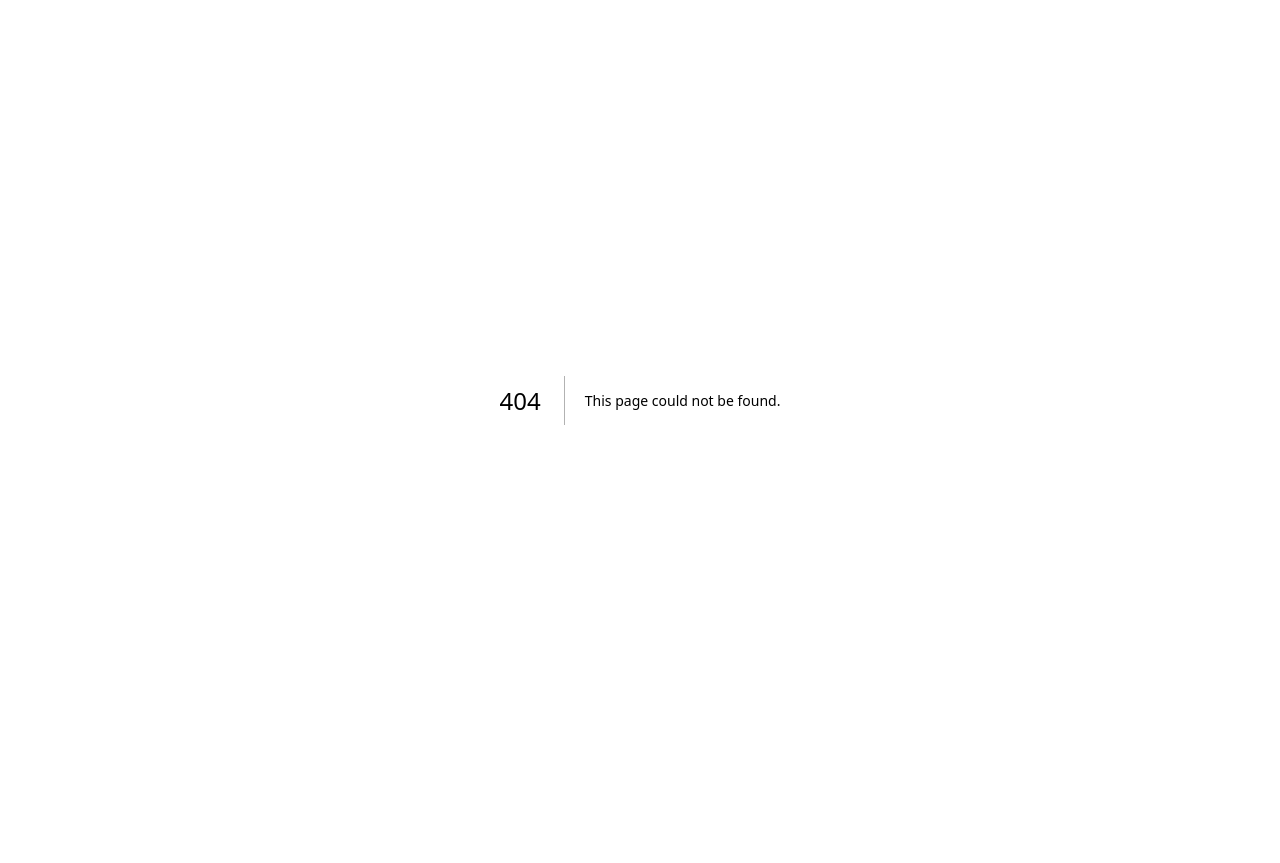
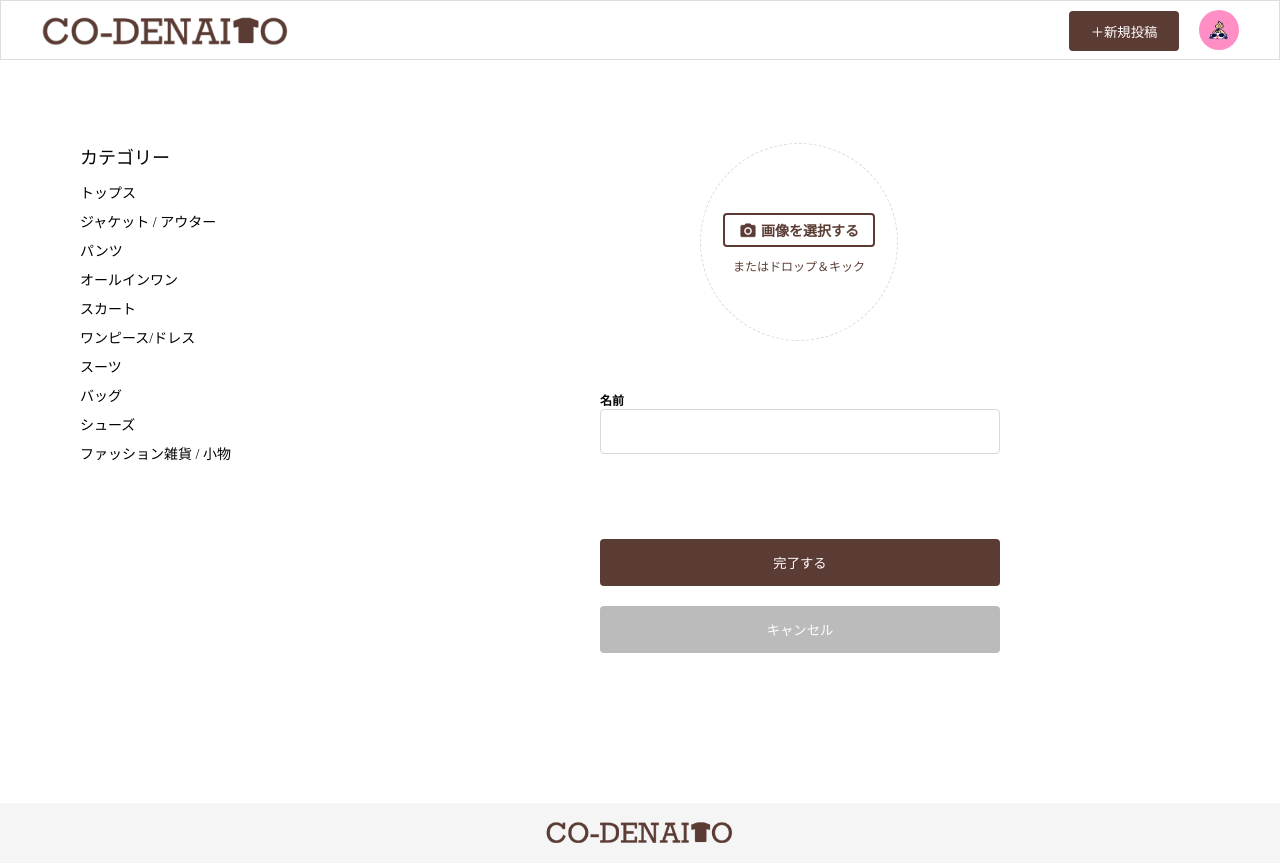
Before and after one commit to jinya-tojo/CO-DENAITO, a Next.js app: page /edit-user in a window 1280 px wide. Before the commit this address had no page. Before the commit the page ends 800 px from the top, so only its background shows below. Built offline with nearby package versions, Linux system fonts and the light colour scheme.

Commit message:
ユーザー情報の編集ページの実装と、スタイル調整

```diff
--- a/src/components/Button/Index.tsx
+++ b/src/components/Button/Index.tsx
@@ -1,25 +1,19 @@
-import { getBackgroundColorStyle, getColorStyle, styles } from './styles'
+import { getBackgroundColorStyle, styles } from './styles'
 
 type ButtonProps = {
   backgroundColor: string
-  color: string
   text: string
   onClick: () => void
 }
 
 export const Button: React.FC<ButtonProps> = ({
   backgroundColor,
-  color,
   text,
   onClick,
 }) => {
   return (
     <button
-      css={[
-        styles.container,
-        getBackgroundColorStyle(backgroundColor),
-        getColorStyle(color),
-      ]}
+      css={[styles.container, getBackgroundColorStyle(backgroundColor)]}
       onClick={onClick}
     >
       {text}
--- a/src/components/Button/styles.ts
+++ b/src/components/Button/styles.ts
@@ -6,23 +6,20 @@ export const getBackgroundColorStyle = (color: string) => {
     case 'white':
       return css`
         background-color: #fff;
+        color: #5b3c34;
+        border: 1px solid #5b3c34;
       `
     case 'blown':
       return css`
         background-color: #5b3c34;
+        color: #fff;
+        border: none;
       `
-  }
-}
-
-export const getColorStyle = (color: string) => {
-  switch (color) {
-    case 'white':
+    case 'gray':
       return css`
+        background-color: #bbbbbb;
         color: #fff;
-      `
-    case 'blown':
-      return css`
-        color: #5b3c34;
+        border: none;
       `
   }
 }
@@ -30,7 +27,6 @@ export const getColorStyle = (color: string) => {
 export const styles = makeStyles({
   container: () => css`
     width: 400px;
-    border: 1px solid #5b3c34;
     border-radius: 4px;
     padding: 14px;
     text-align: center;
--- a/src/components/PostImage/index.tsx
+++ b/src/components/PostImage/index.tsx
@@ -3,28 +3,30 @@ import React from 'react'
 import imageSrc from '../photos/camera.png'
 import {
   boxStyles,
+  getLabelStyle,
   getShapeStyle,
+  getTagStyle,
   imageStyles,
   inputStyles,
-  labelStyles,
   optionStyles,
-  tagStyles,
   textStyles,
   titlesStyles,
 } from './styles'
 
 type Props = {
   shape: string
+  tag: string
+  label: string
 }
 
 export const PostImage: React.FC<Props> = (props) => {
-  const { shape } = props
+  const { shape, tag, label } = props
   return (
     <>
       <label>
         <div css={titlesStyles.titles}>
-          <p css={labelStyles.label}>アイテム画像</p>
-          <p css={tagStyles.tag}>必須</p>
+          <p css={getLabelStyle(label)}>アイテム画像</p>
+          <p css={getTagStyle(tag)}>必須</p>
         </div>
         <div css={getShapeStyle(shape)}>
           <input type="file" css={inputStyles.input} />
--- a/src/components/PostImage/styles.ts
+++ b/src/components/PostImage/styles.ts
@@ -29,17 +29,43 @@ export const getShapeStyle = (shape: string) => {
   }
 }
 
+export const getTagStyle = (tag: string) => {
+  switch (tag) {
+    case 'yes':
+      return css`
+        font-size: 10px;
+        color: white;
+        background-color: #c93434;
+        padding: 2px 4px;
+        font-weight: bold;
+        margin-bottom: 3px;
+        margin-left: 10px;
+      `
+    case 'no':
+      return css`
+        display: none;
+      `
+  }
+}
+
+export const getLabelStyle = (label: string) => {
+  switch (label) {
+    case 'yes':
+      return css`
+        font-size: 14px;
+        font-weight: bold;
+        padding-right: 10px;
+      `
+    case 'no':
+      return css`
+        display: none;
+      `
+  }
+}
+
 export const titlesStyles = makeStyles({
   titles: () => css`
     display: flex;
-  `,
-})
-
-export const labelStyles = makeStyles({
-  label: () => css`
-    font-size: 14px;
-    font-weight: bold;
-    padding-right: 10px;
   `,
 })
 
--- /dev/null
+++ b/src/pages/edit-user/index.tsx
@@ -0,0 +1,58 @@
+import React, { useState } from 'react'
+import { Button } from 'src/components/Button/Index'
+import { Category } from 'src/components/Category'
+import { Footer } from 'src/components/Footer'
+import { LoginHeader } from 'src/components/LoginHeader'
+import { PostImage } from 'src/components/PostImage'
+import { TextInput } from 'src/components/TextInput'
+import {
+  cancelStyles,
+  completeStyles,
+  containerStyles,
+  imageStyles,
+  inputsStyles,
+} from './styles'
+
+const EditUser: React.FC = () => {
+  const onClickButton = () => {
+    alert('')
+  }
+  const [name, setName] = useState('')
+  return (
+    <>
+      <LoginHeader />
+      <div css={containerStyles.container}>
+        <Category />
+        <div css={inputsStyles.inputs}>
+          <div css={imageStyles.image}>
+            <PostImage shape="circle" tag="no" label="no" />
+          </div>
+          <TextInput
+            tag="no"
+            width="short"
+            size="small"
+            label="名前"
+            onChange={(v: string) => setName(v)}
+          />
+          <div css={completeStyles.complete}>
+            <Button
+              backgroundColor="blown"
+              text="完了する"
+              onClick={onClickButton}
+            />
+          </div>
+          <div css={cancelStyles.cancel}>
+            <Button
+              backgroundColor="gray"
+              text="キャンセル"
+              onClick={onClickButton}
+            />
+          </div>
+        </div>
+      </div>
+      <Footer />
+    </>
+  )
+}
+
+export default EditUser
--- /dev/null
+++ b/src/pages/edit-user/styles.ts
@@ -0,0 +1,37 @@
+import { css } from '@emotion/react'
+import makeStyles from 'src/styles/makeStyles'
+import { measureMemory } from 'vm'
+
+export const containerStyles = makeStyles({
+  container: () => css`
+    display: flex;
+    width: 1280px;
+    margin: 0 auto;
+    padding-bottom: 150px;
+  `,
+})
+
+export const inputsStyles = makeStyles({
+  inputs: () => css`
+    padding-top: 80px;
+    margin: 0 auto;
+  `,
+})
+
+export const imageStyles = makeStyles({
+  image: () => css`
+    margin-left: 100px;
+  `,
+})
+
+export const completeStyles = makeStyles({
+  complete: () => css`
+    padding-top: 70px;
+  `,
+})
+
+export const cancelStyles = makeStyles({
+  cancel: () => css`
+    padding-top: 20px;
+  `,
+})
--- a/src/pages/post/index.tsx
+++ b/src/pages/post/index.tsx
@@ -21,7 +21,7 @@ const Post: React.FC = () => {
       <div css={containerStyles.container}>
         <Category />
         <div css={inputsStyles.inputs}>
-          <PostImage shape="box" />
+          <PostImage shape="box" tag="yes" label="yes" />
           <TextInput
             tag="yes"
             width="long"
--- a/src/pages/suggest/index.tsx
+++ b/src/pages/suggest/index.tsx
@@ -25,7 +25,7 @@ const Suggest: React.FC = () => {
         <Category />
         <div css={inputsStyles.inputs}>
           <SuggestTo bland="NIKE" item="カーディガン" category="トップス" />
-          <PostImage shape="box" />
+          <PostImage shape="box" tag="yes" label="yes" />
           <TextInput
             tag="yes"
             width="long"
```
